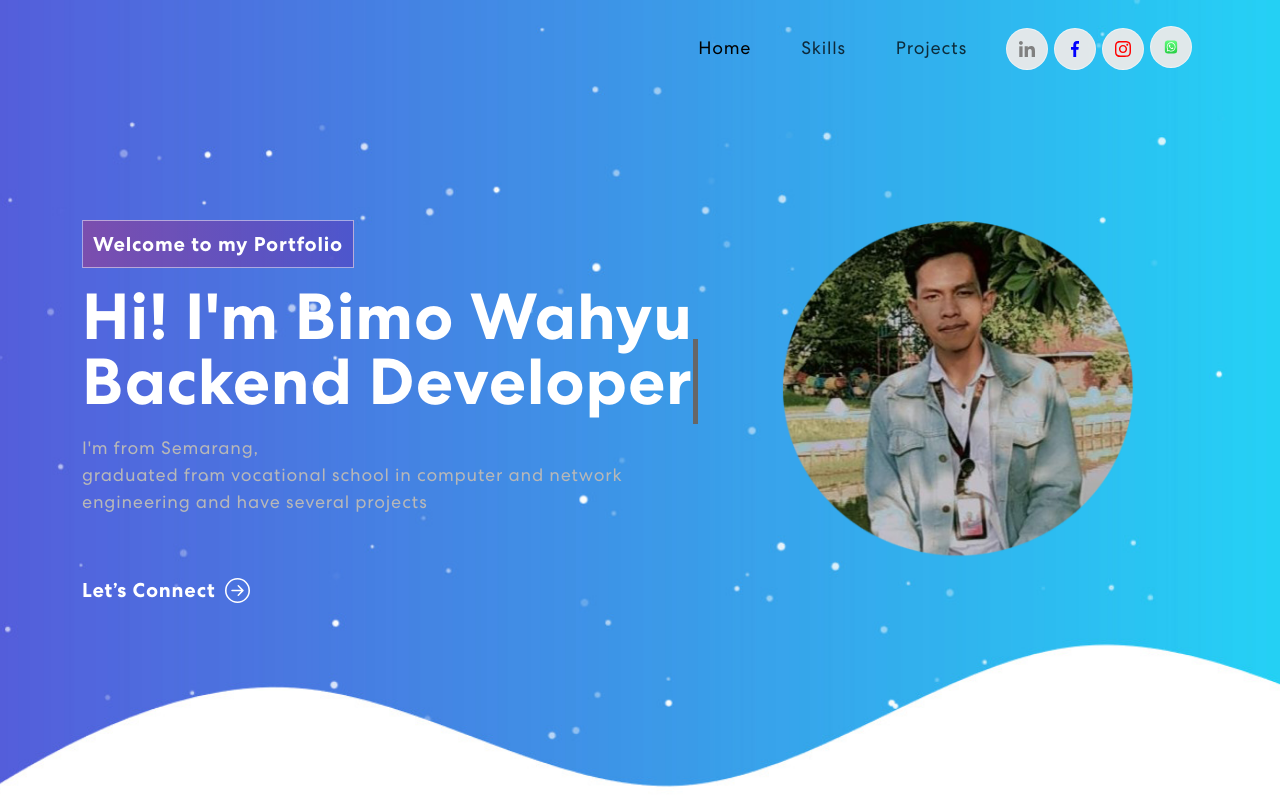
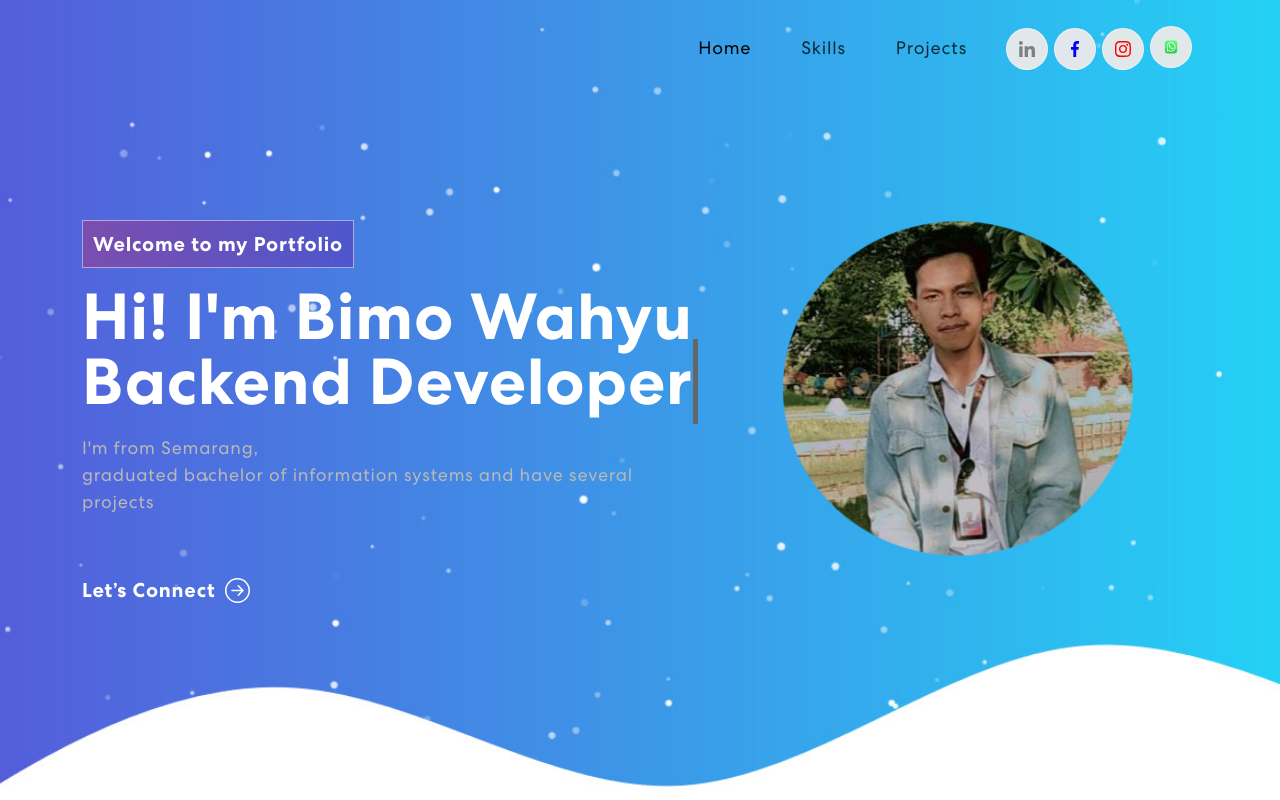
Before and after one commit to bimowahyu/portfoliobimo, a React (Create React App) app: page / in a window 1280 px wide. Shown: the top 800 px of the page. Built offline with nearby package versions, Linux system fonts and the light colour scheme.

Commit message:
Update Banner.jsx

```diff
--- a/src/components/Banner.jsx
+++ b/src/components/Banner.jsx
@@ -57,7 +57,7 @@ export const Banner = () => {
               <div className={isVisible ? "animate__animated animate__fadeIn" : ""}>
                 <span className="tagline">Welcome to my Portfolio</span>
                 <h1>{`Hi! I'm Bimo Wahyu`} <span className="txt-rotate" dataPeriod="1000" data-rotate='[ "Web Developer" ]'><span className="wrap">{text}</span></span></h1>
-                  <p>I'm from Semarang,<br></br>graduated from vocational school in computer and network engineering and have several projects</p>
+                  <p>I'm from Semarang,<br></br>graduated bachelor of information systems and have several projects</p>
                   <button onClick={() => console.log('connect')}>Let’s Connect <ArrowRightCircle size={25} /></button>
               </div>}
             </TrackVisibility>
```
